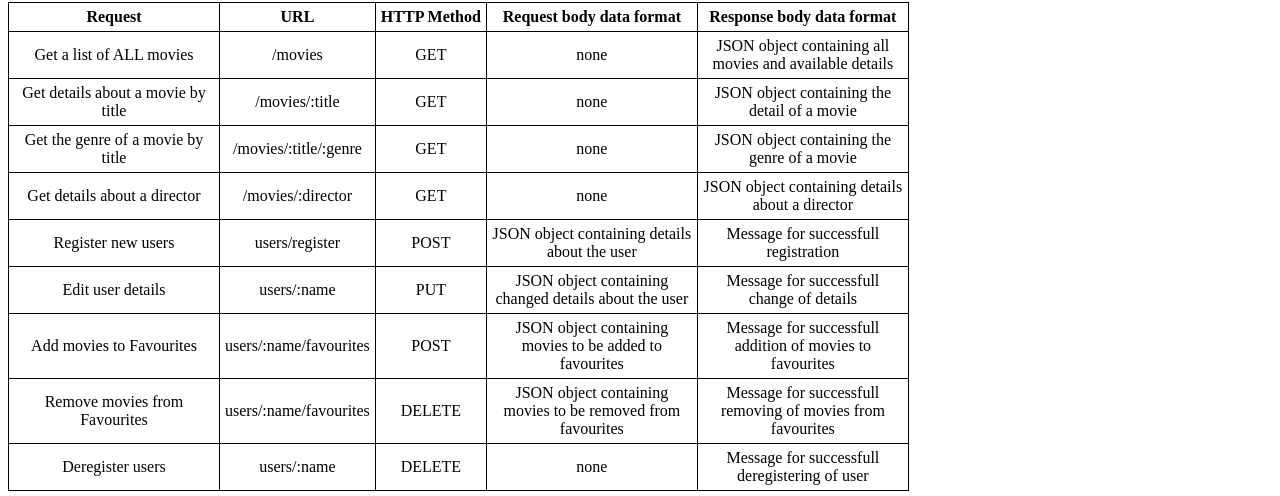
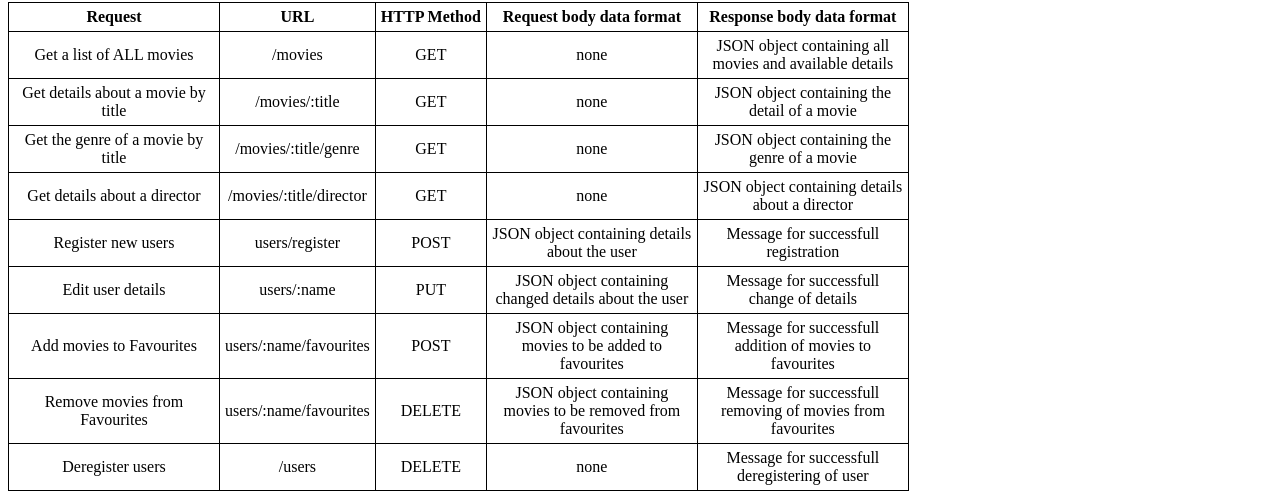
Before and after one commit to martink21/myFlix, a website: page public/documentation.html in a window 1280 px wide. Shown: the part 351-847 px from the top of the page. Drawn offline with Linux system fonts and the light colour scheme.

Commit message:
Edited endpoints

```diff
--- a/public/documentation.html
+++ b/public/documentation.html
@@ -57,14 +57,14 @@
             </tr>
             <tr>
                 <td>Get the genre of a movie by title</td>
-                <td>/movies/:title/:genre</td>
+                <td>/movies/:title/genre</td>
                 <td>GET</td>
                 <td>none</td>
                 <td>JSON object containing the genre of a movie</td>
             </tr>
             <tr>
                 <td>Get details about a director</td>
-                <td>/movies/:director</td>
+                <td>/movies/:title/director</td>
                 <td>GET</td>
                 <td>none</td>
                 <td>JSON object containing details about a director</td>
@@ -99,7 +99,7 @@
             </tr>
             <tr>
                 <td>Deregister users</td>
-                <td>users/:name</td>
+                <td>/users</td>
                 <td>DELETE</td>
                 <td>none</td>
                 <td>Message for successfull deregistering of user</td>
```
